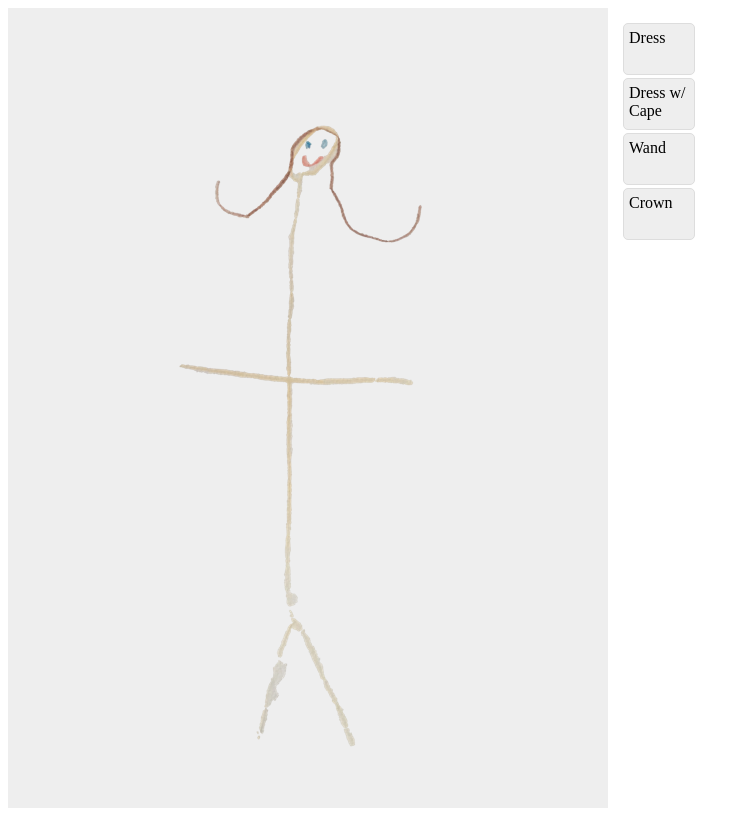
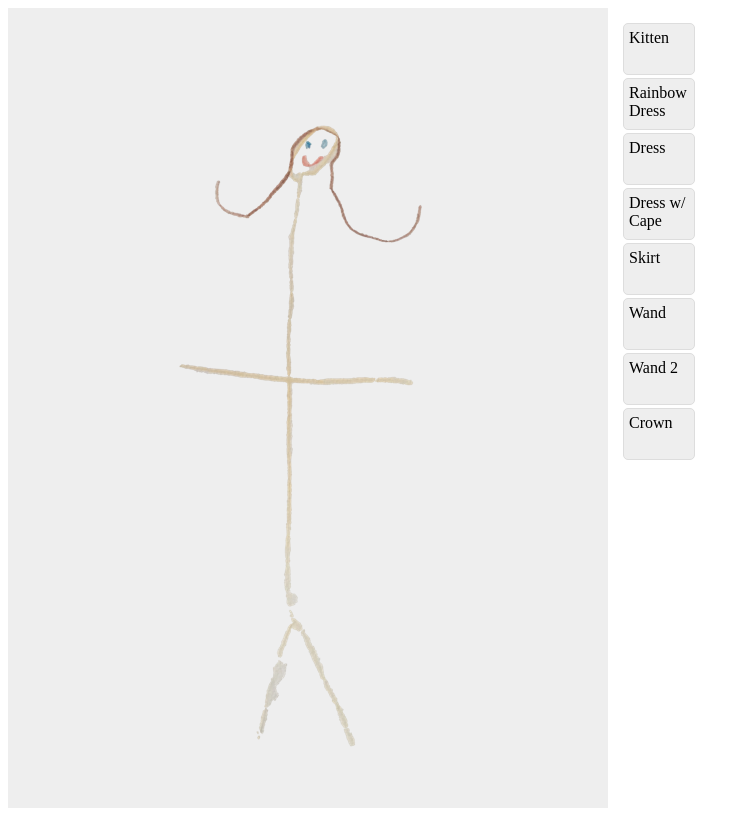
Before and after one commit to syoder/paper_dolls, a plain HTML site: page index.html in a window 1280 px wide. Shown: the whole page, without its empty margins (0-750 px from the left). Drawn offline with nearby package versions, Linux system fonts and the light colour scheme.

Commit message:
more images from Eleanor, this time

```diff
--- a/index.html
+++ b/index.html
@@ -7,9 +7,13 @@
   </body>
     <div id="doll"></div>
     <div id="items">
+      <div class=item data-img="kitten.png">Kitten</div>
+      <div class=item data-img="rainbow_dress.png">Rainbow Dress</div>
       <div class=item data-img="dress.png">Dress</div>
       <div class=item data-img="cape_dress.png">Dress w/ Cape</div>
+      <div class=item data-img="skirt.png">Skirt</div>
       <div class=item data-img="wand.png">Wand</div>
+      <div class=item data-img="magic_wand.png">Wand 2</div>
       <div class=item data-img="crown.png">Crown</div>
     </div>
   <body>
```
Also changed, not shown: kitten.png (added), magic_wand.png (added), rainbow_dress.png (added), skirt.png (added).
